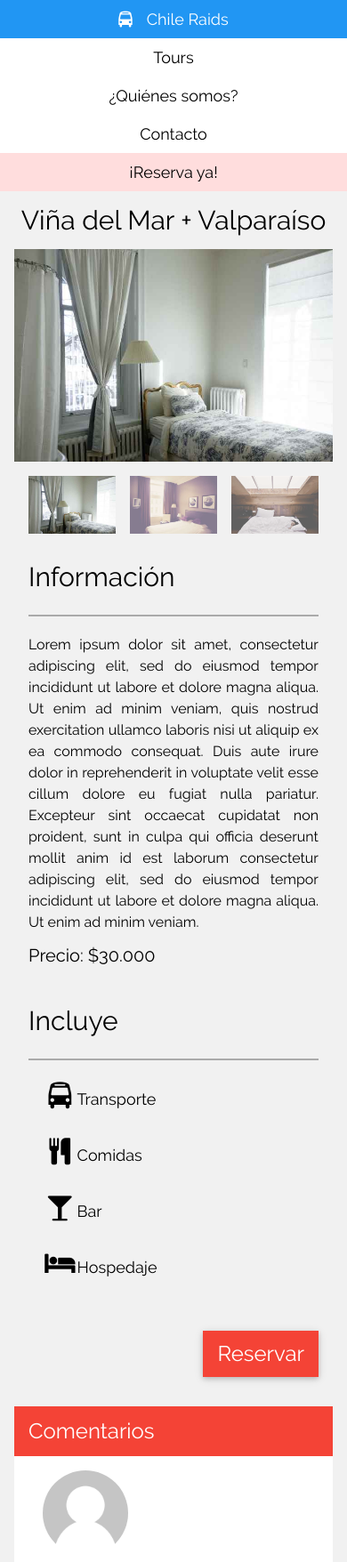
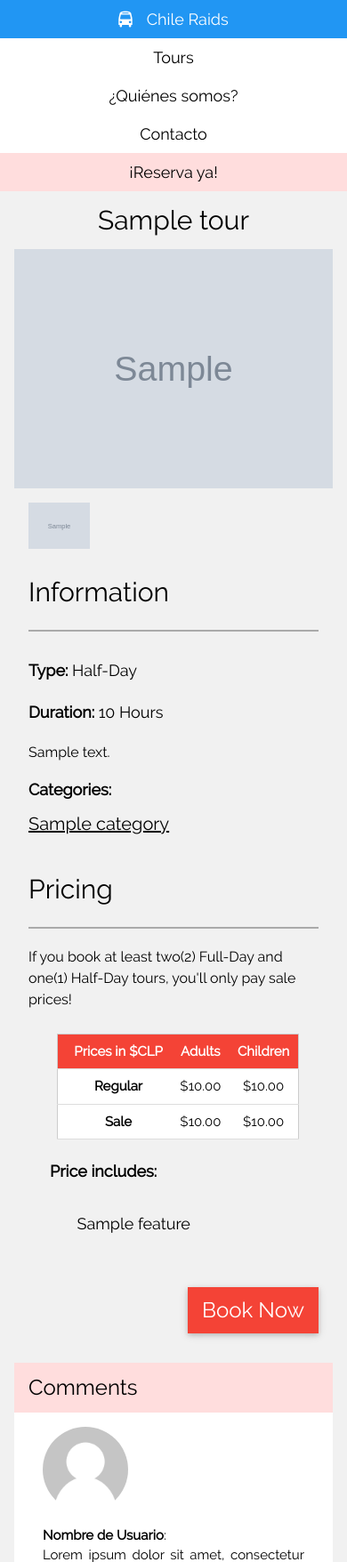
Before and after one commit to rabindranathfv/RaidChile, a Django app: template raidchileapp/templates/raidchileapp/tour_details.html in a window 390 px wide. Shown: the top 1756 px of the page at 89% size. Run offline with Django 3.2, Linux system fonts and the light colour scheme; the template is opened without the code that fills it: values that come from a table or form of the project are taken from there, others are empty; tables that the repository leaves empty hold one stand-in row (values such as "Sample post"); grey boxes marked "Sample" are stand-in pictures.

Commit message:
Integrating django tour model to tour details template
- Editing the templates page_title block for better readability.
- BUGFIX: Responsive toggle search filters button was firing up the search
form's action instead of 'Apply' button.
- Editing the tour details template of raidchileapps to receive the tour
data by context and display it in a slightly tweaked layout.
- Refactoring the tour search template results display method for responsive
behaviour, code drastically reduced.
- Fixing a typo in the tour details url.
- Writing a view to give the desired tour object to the tour details template.
- IMPORTANT: Changing most of the strings in Tour details template to english
language. The site's main languange will be English.

```diff
--- a/raidchileapp/templates/raidchileapp/base.html
+++ b/raidchileapp/templates/raidchileapp/base.html
@@ -6,7 +6,7 @@
 	<head>
 		<meta charset="utf-8">
 		<meta name="author" content="RocketLabs">
-		<title>{% block page_title %}{% endblock page_title %}</title>
+		<title>{% block page_title %}{% endblock page_title %}| Chile Raids</title>
 
 		<!--   Bootstrap 4 CSS    -->
 		<!-- <link rel="stylesheet" href="{% static 'css/bootstrap.min.css' %}" type="text/css"> -->
--- a/raidchileapp/templates/raidchileapp/home.html
+++ b/raidchileapp/templates/raidchileapp/home.html
@@ -1,7 +1,7 @@
 {% extends "raidchileapp/base.html" %}
 {% load static %}
 
-{% block page_title %} Chile Raids | Inicio {% endblock page_title %}
+{% block page_title %} Home {% endblock page_title %}
 
 {% block content %}
 
--- a/raidchileapp/templates/raidchileapp/search_sidebar.html
+++ b/raidchileapp/templates/raidchileapp/search_sidebar.html
@@ -48,9 +48,9 @@
 		</div>
 	</div>
 
-	<button class="w3-button w3-block w3-dark-gray w3-margin-top">Aplicar</button>
+	<button type="submit" for="search-form" class="w3-button w3-block w3-dark-gray w3-margin-top">Aplicar</button>
 
 </div>
 <div class="w3-center">
-	<button type="submit" for="search-form" class="w3-button w3-red w3-large w3-hide-medium w3-hide-large w3-margin-top" id="filter-toggle"><i class="fa fa-sliders"></i> Filtros</button>
+	<button type="button" class="w3-button w3-red w3-large w3-hide-medium w3-hide-large w3-margin-top" id="filter-toggle"><i class="fa fa-sliders"></i> Filtros</button>
 </div>
--- a/raidchileapp/templates/raidchileapp/tour_details.html
+++ b/raidchileapp/templates/raidchileapp/tour_details.html
@@ -1,76 +1,108 @@
 {% extends "raidchileapp/base.html" %}
 {% load static %}
 
-{% block page_title %} Chile Raids | Viña del Mar + Valparaíso {% endblock page_title %}
+{% block page_title %} {{ tour.name }} {% endblock page_title %}
 
 {% block content %}
 
 	<div class="w3-content home-content ">
 		<div class="w3-container">
 			<div class="w3-center">
-				<h2>Viña del Mar + Valparaíso</h2>
+				<h2>{{ tour.name }}</h2>
 			</div>
 
 			<!--  Slideshow of the tour photos  -->
 			<div class="w3-content slideshow-area">
-				<img class="slideshow-slide w3-animate-left full-width-img" src="{% static 'img/room_single.jpg' %}">
-				<img class="slideshow-slide w3-animate-left hidden full-width-img" src="{% static 'img/room_double.jpg' %}">
-				<img class="slideshow-slide w3-animate-left hidden full-width-img" src="{% static 'img/room_deluxe.jpg' %}">
+				{% with gallery=tour.images.all %}
+				{% for image in gallery %}
+					<img class="slideshow-slide w3-animate-left {% if not forloop.first %}hidden{% endif %} full-width-img" src="{{ image.image.url }}">
+				{% endfor %}
 
+				<!--  Thumbnail images in rows of 4  -->
 				<div class="w3-row-padding w3-section">
-					<div class="w3-col s4">
-						<img class="w3-opacity w3-opacity-off w3-hover-opacity-off slide-thumbnail" src="{% static 'img/room_single.jpg' %}">
+					{% for image in gallery %}
+						<div class="w3-col s3">
+							<img class="w3-opacity {% if forloop.first %}w3-opacity-off{% endif %} w3-hover-opacity-off slide-thumbnail" src="{{ image.image.url }}">
+						</div>
+					{% endfor %}
+				</div>
+				{% endwith %}
+			</div>
+
+
+			<div class="w3-row-padding">
+				<!--  Description of Tour  -->
+				<div class="w3-col s12 l6 w3-margin-bottom">
+					<h2>Information</h2>
+					<hr class="better-hr">
+					<div class="w3-row">
+						<div class="w3-half">
+							<h5><strong>Type:</strong> {{ tour.get_tour_type_display }}</h5>
+						</div>
+						<div class="w3-half">
+							<h5><strong>Duration:</strong> {{ tour.duration}} Hour{{ tour.duration|pluralize }}</h5>
+						</div>
 					</div>
-					<div class="w3-col s4">
-						<img class="w3-opacity w3-hover-opacity-off slide-thumbnail" src="{% static 'img/room_double.jpg' %}">
+
+					<h6 class='justify-text'>
+						{{ tour.description|linebreaksbr }}
+					</h6>
+
+					<h5 class="w3-margin-top"><strong>Categories:</strong></h5>
+					<h4>
+					{% for cat in tour.category.all %}
+						{% if not forloop.last %}
+						<a href="{{ cat.get_absolute_url }}">{{ cat.name }}</a>,
+						{% else %}
+						<a href="{{ cat.get_absolute_url }}">{{ cat.name }}</a>
+						{% endif %}
+					{% endfor %}
+					</h4>
+				</div>
+				<!--  Tour features and categories  -->
+				<div class="w3-col s12 l6 w3-margin-bottom">
+					<h2>Pricing</h2>
+					<hr class="better-hr">
+					<h6>If you book at least two(2) Full-Day and one(1) Half-Day tours, you'll only pay sale prices!</h6>
+					<div class="w3-row">
+						<div class="w3-col s1 w3-container"></div>
+						<div class="w3-col s10">
+							<table class="w3-margin-top w3-table w3-centered w3-hoverable w3-white w3-border w3-bordered">
+								<thead>
+									<tr class="w3-red">
+										<th>Prices in $CLP</th>
+										<th>Adults</th>
+										<th>Children</th>
+									</tr>
+								</thead>
+								<tr>
+									<th>Regular</th>
+									<td>${{ tour.adult_reg_price }}</td>
+									<td>${{ tour.children_reg_price }}</td>
+								</tr>
+								<tr>
+									<th>Sale</th>
+									<td>${{ tour.adult_sale_price }}</td>
+									<td>${{ tour.children_sale_price }}</td>
+								</tr>
+							</table>
 					</div>
-					<div class="w3-col s4">
-						<img class="w3-opacity w3-hover-opacity-off slide-thumbnail" src="{% static 'img/room_deluxe.jpg' %}">
+					</div>
+					<h5 class="w3-padding-large"><strong>Price includes:</strong></h5>
+					<div class="w3-row-padding">
+						{% for feature in tour.features.all %}
+						<div class="w3-half w3-margin-bottom">
+							<i class="fa {{ feature.icon }} fa-2x fa-fw"></i><h5 class="w3-show-inline-block">{{ feature.name }}</h5>
+						</div>
+						{% endfor %}
 					</div>
 				</div>
 			</div>
 
-			<!--  Description of Tour  -->
-			<div class="w3-row-padding">
-				<div class="w3-col s12 l6 w3-margin-bottom">
-					<h2>Información</h2>
-					<hr class="better-hr">
-					<h6 class='justify-text'>
-						Lorem ipsum dolor sit amet, consectetur adipiscing elit, sed do eiusmod tempor
-						incididunt ut labore et dolore magna aliqua. Ut enim ad minim veniam,
-						quis nostrud exercitation ullamco laboris nisi ut aliquip ex ea commodo
-						consequat. Duis aute irure dolor in reprehenderit in voluptate velit
-						esse cillum dolore eu fugiat nulla pariatur. Excepteur sint occaecat
-						cupidatat non proident, sunt in culpa qui officia deserunt mollit anim
-						id est laborum consectetur adipiscing elit, sed do eiusmod tempor
-						incididunt ut labore et dolore magna aliqua. Ut enim ad minim veniam.
-					</h6>
-					<h4>Precio: $30.000</h4>
-				</div>
-				<div class="w3-col s12 l6 w3-margin-bottom">
-					<h2>Incluye</h2>
-					<hr class="better-hr">
-					<div class="w3-row-padding">
-						<div class="w3-half w3-margin-bottom">
-							<i class="fa fa-bus fa-2x fa-fw"></i><h5 class="w3-show-inline-block">Transporte</h5>
-						</div>
-						<div class="w3-half w3-margin-bottom">
-							<i class="fa fa-cutlery fa-2x fa-fw"></i><h5 class="w3-show-inline-block">Comidas</h5>
-						</div>
-						<div class="w3-half w3-margin-bottom">
-							<i class="fa fa-glass fa-2x fa-fw"></i><h5 class="w3-show-inline-block">Bar</h5>
-						</div>
-						<div class="w3-half w3-margin-bottom">
-							<i class="fa fa-bed fa-2x fa-fw"></i><h5 class="w3-show-inline-block">Hospedaje</h5>
-						</div>
-					</div>
-				</div>
-			</div>
-
-			<!-- Contact and Reservarion buttons -->
+			<!--  Reservation mini form -->
 			<div class="w3-row w3-margin-bottom">
 				<div class="w3-right">
-					<a class="w3-button w3-xlarge w3-bold w3-red w3-margin-bottom w3-card-2 w3-margin" href="">Reservar</a>
+					<a class="w3-button w3-xlarge w3-bold w3-red w3-margin-bottom w3-card-2 w3-margin" href="">Book Now</a>
 				</div>
 			</div>
 
@@ -78,8 +110,8 @@
 			<div class="w3-row w3-margin-bottom">
 				<div class="w3-col l1 w3-container"></div> <!-- Offset empty column -->
 				<div class="w3-col l10">
-					<div class="w3-container w3-red">
-						<h3>Comentarios</h3>
+					<div class="w3-container w3-pale-red">
+						<h3>Comments</h3>
 					</div>
 					<div class="w3-container w3-white ">
 						<!-- Sample comment 1 -->
--- a/raidchileapp/urls.py
+++ b/raidchileapp/urls.py
@@ -18,7 +18,7 @@ app_name = 'raidchileapp'
 urlpatterns = [
 	path('', views.home, name='home'),
 	path('tours/<slug:category_slug>/', views.tour_search_by_category, name='tour_search_by_category'),
-	path('tours/<int:id>)/<slug:slug>/', views.tour_details, name='tour_details'),
+	path('tours/<int:id>/<slug:slug>/', views.tour_details, name='tour_details'),
 	# Template testing urls
 	path('tours/details', views.tour_details_dummy, name='tour_details'),
 	path('tours/search', views.tour_search_dummy, name='tour_search'),
```
Also changed, not shown: raidchileapp/templates/raidchileapp/tour_search.html (+31 -102 lines), raidchileapp/views.py (+13 -3 lines).
